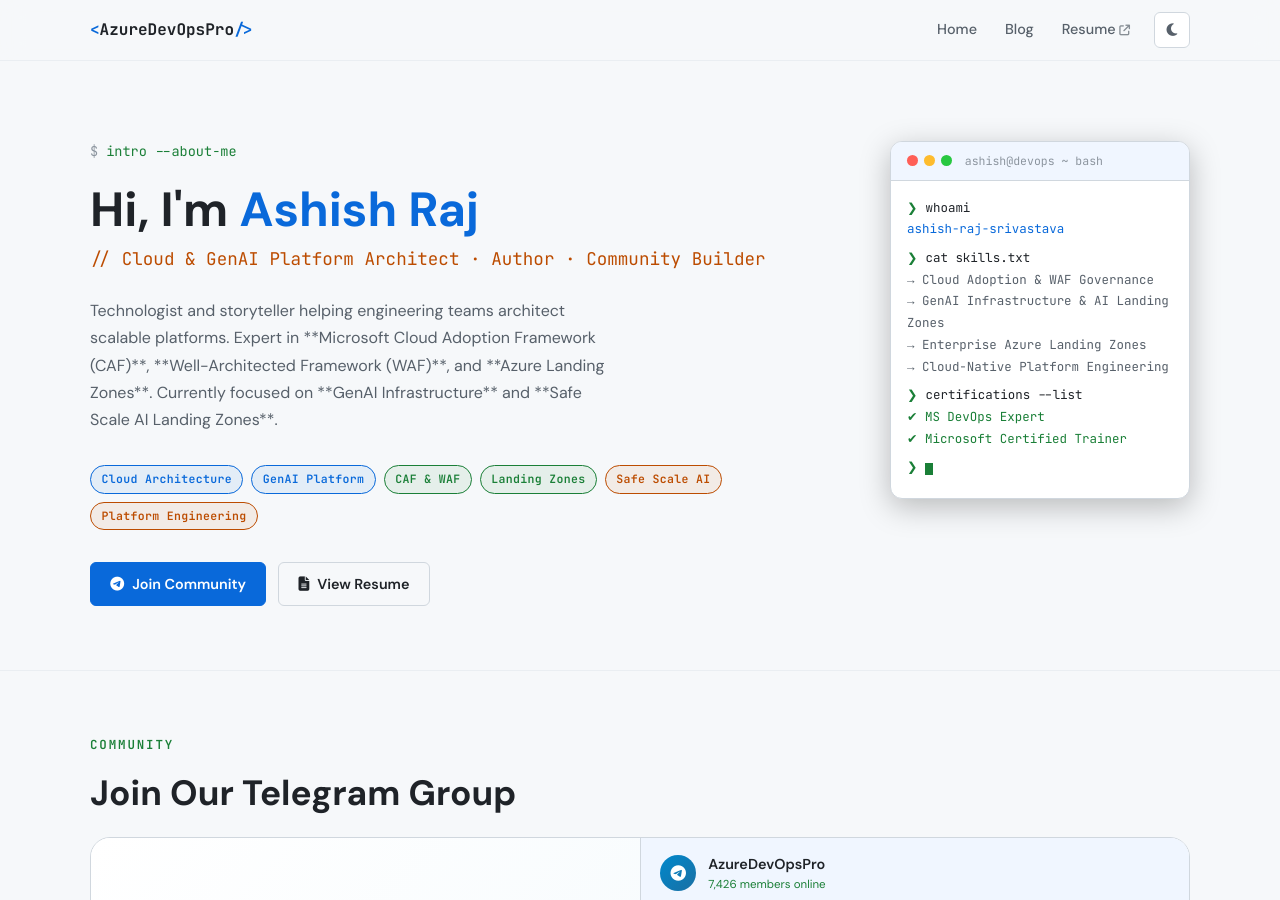
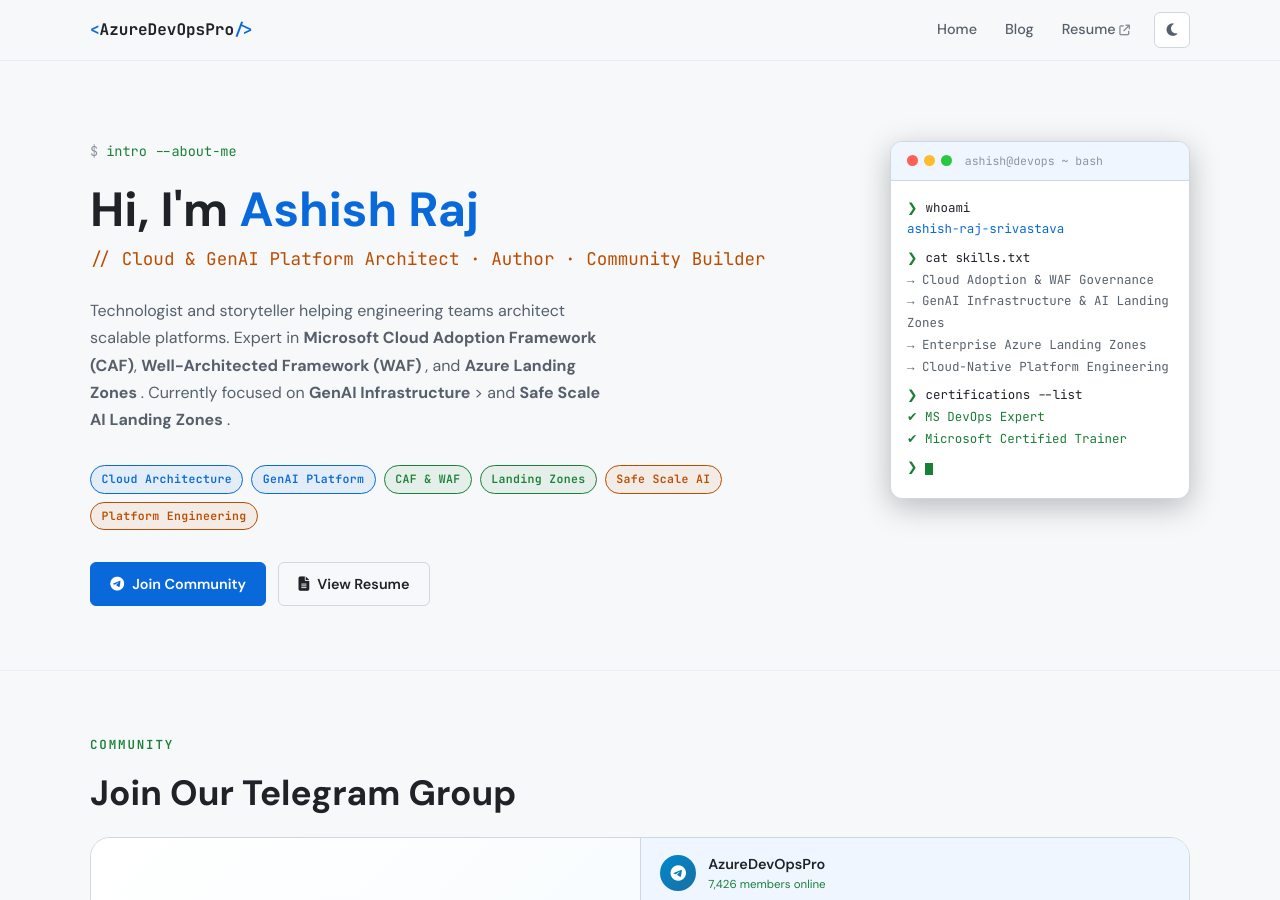
Before and after one commit to ashishrajsrivastava/azuredevopspro_web_new, a Jekyll site: the page built from index.md, in a window 1280 px wide and 900 px high. Built offline with Jekyll 4.4.1, drawn with Linux system fonts in a browser that asks for light colours.

Commit message:
fix intor

```diff
--- a/index.md
+++ b/index.md
@@ -24,8 +24,8 @@
 
         <p class="hero-bio">
           Technologist and storyteller helping engineering teams architect scalable platforms.
-          Expert in **Microsoft Cloud Adoption Framework (CAF)**, **Well-Architected Framework (WAF)**, and **Azure Landing Zones**.
-          Currently focused on **GenAI Infrastructure** and **Safe Scale AI Landing Zones**.
+          Expert in <b> Microsoft Cloud Adoption Framework (CAF)</b>, <b> Well-Architected Framework (WAF) </b>, and <b> Azure Landing Zones </b>.
+          Currently focused on <b> GenAI Infrastructure </b>> and <b> Safe Scale AI Landing Zones</b> .
         </p>
 
         <div class="hero-badges">
```
